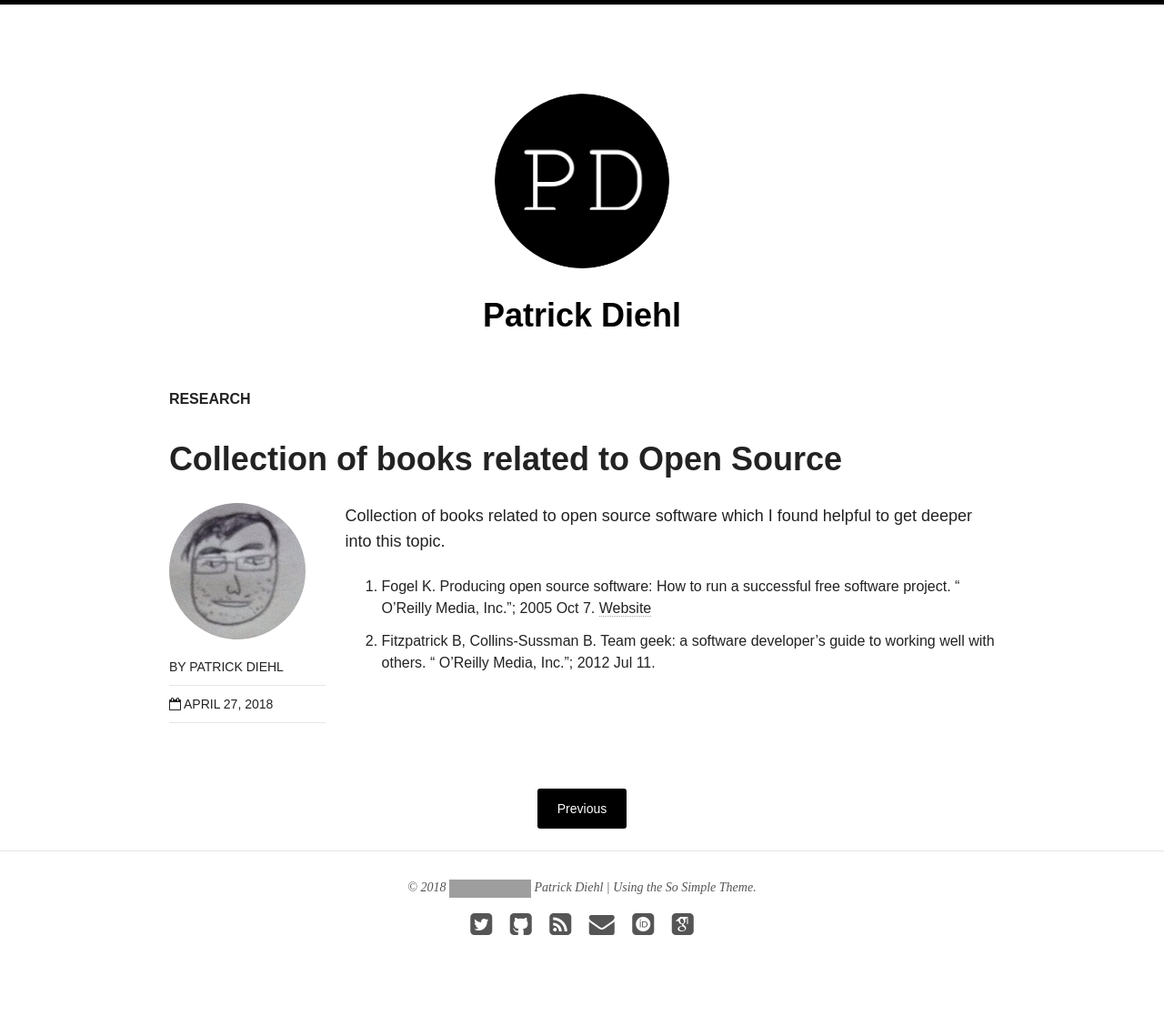
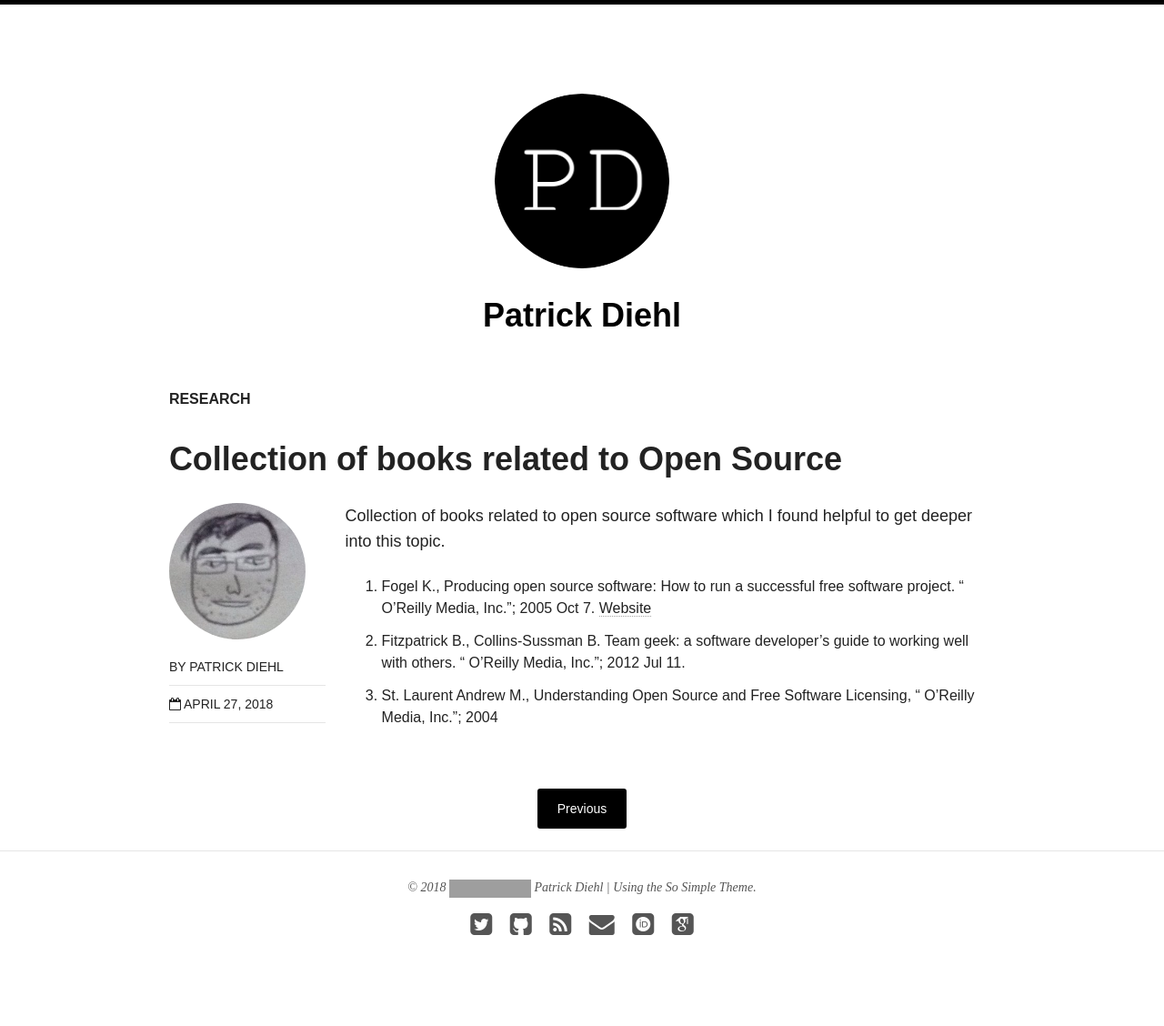
Before and after one commit to diehlpk/diehlpk.github.io, a Jekyll site: the page built from _posts/blog/2018-04-27-open-source-books.md, in a window 1280 px wide. Shown: the whole page at 91% size. Built offline with Jekyll 4.4.1, drawn with Linux system fonts in a browser that asks for light colours; nearby versions of some CDN libraries; some web fonts are replaced; grey boxes are pictures that could not be loaded.

Commit message:
Update blog

```diff
--- a/_posts/blog/2018-04-27-open-source-books.md
+++ b/_posts/blog/2018-04-27-open-source-books.md
@@ -7,5 +7,6 @@ author: diehlpk
 ---
 Collection of books related to open source software which I found helpful to get deeper into this topic.
 
-1. Fogel K. Producing open source software: How to run a successful free software project. " O'Reilly Media, Inc."; 2005 Oct 7. [Website](https://producingoss.com/)
-2. Fitzpatrick B, Collins-Sussman B. Team geek: a software developer's guide to working well with others. " O'Reilly Media, Inc."; 2012 Jul 11.
+1. Fogel K., Producing open source software: How to run a successful free software project. " O'Reilly Media, Inc."; 2005 Oct 7. [Website](https://producingoss.com/)
+2. Fitzpatrick B., Collins-Sussman B. Team geek: a software developer's guide to working well with others. " O'Reilly Media, Inc."; 2012 Jul 11.
+3. St. Laurent Andrew  M., Understanding Open Source and Free Software Licensing, " O'Reilly Media, Inc."; 2004
```
